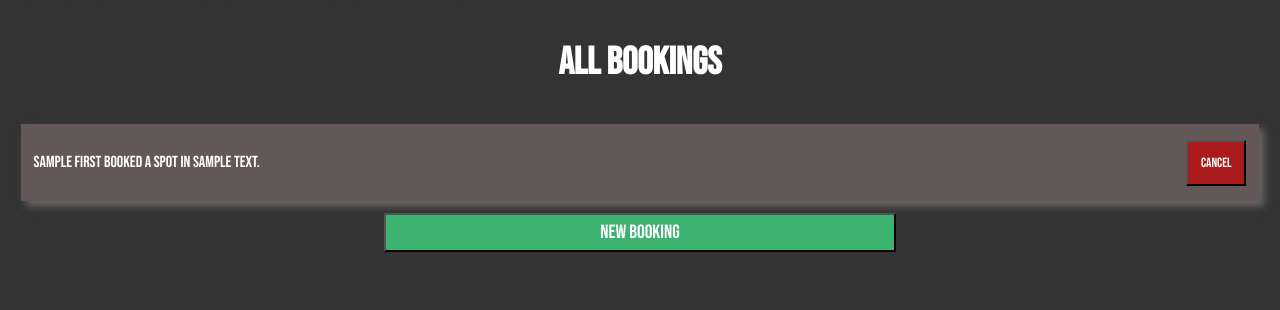
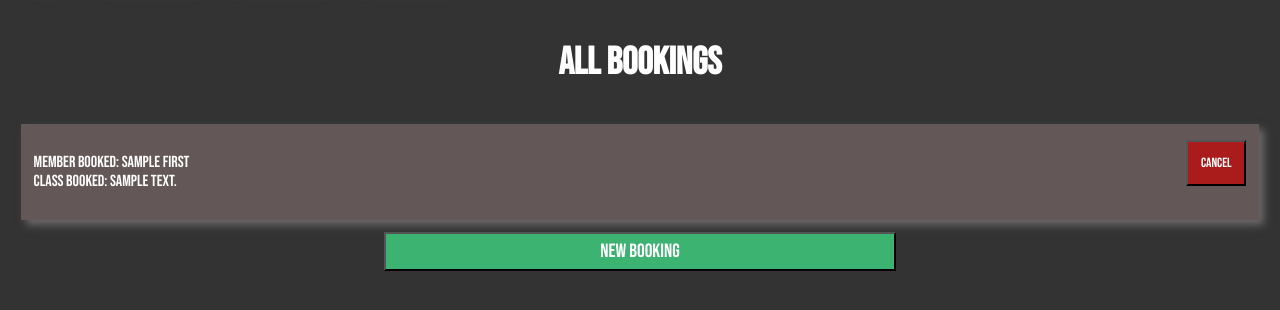
Before and after one commit to czubillaga/gym_project, a Flask app: page /bookings in a window 1280 px wide. Shown: the part 81-391 px from the top of the page. Run offline with Flask 2, Linux system fonts and the light colour scheme; a database or web service that is not in the repository returns one stand-in record (values such as "Sample title"); some libraries are stand-ins or nearby versions.

Commit message:
Edited bookings page

```diff
--- a/templates/bookings/index.html
+++ b/templates/bookings/index.html
@@ -3,7 +3,7 @@
     <h3>All Bookings</h3>
     {% for booking in bookings %}
     <div class="nav-link">
-        <a href="/bookings/show/{{ booking.id }}"><p>{{ booking.member.first }} booked a spot in {{ booking.lesson.description }}</p></a>
+        <a href="/bookings/show/{{ booking.id }}" style="text-align: left;"><p>Member Booked: {{ booking.member.first }}<br> Class Booked: {{ booking.lesson.description }}</p></a>
         <div>
             <a href="/bookings/cancel/{{ booking.id }}"><button class="delete">Cancel</button></a>
         </div>
```
